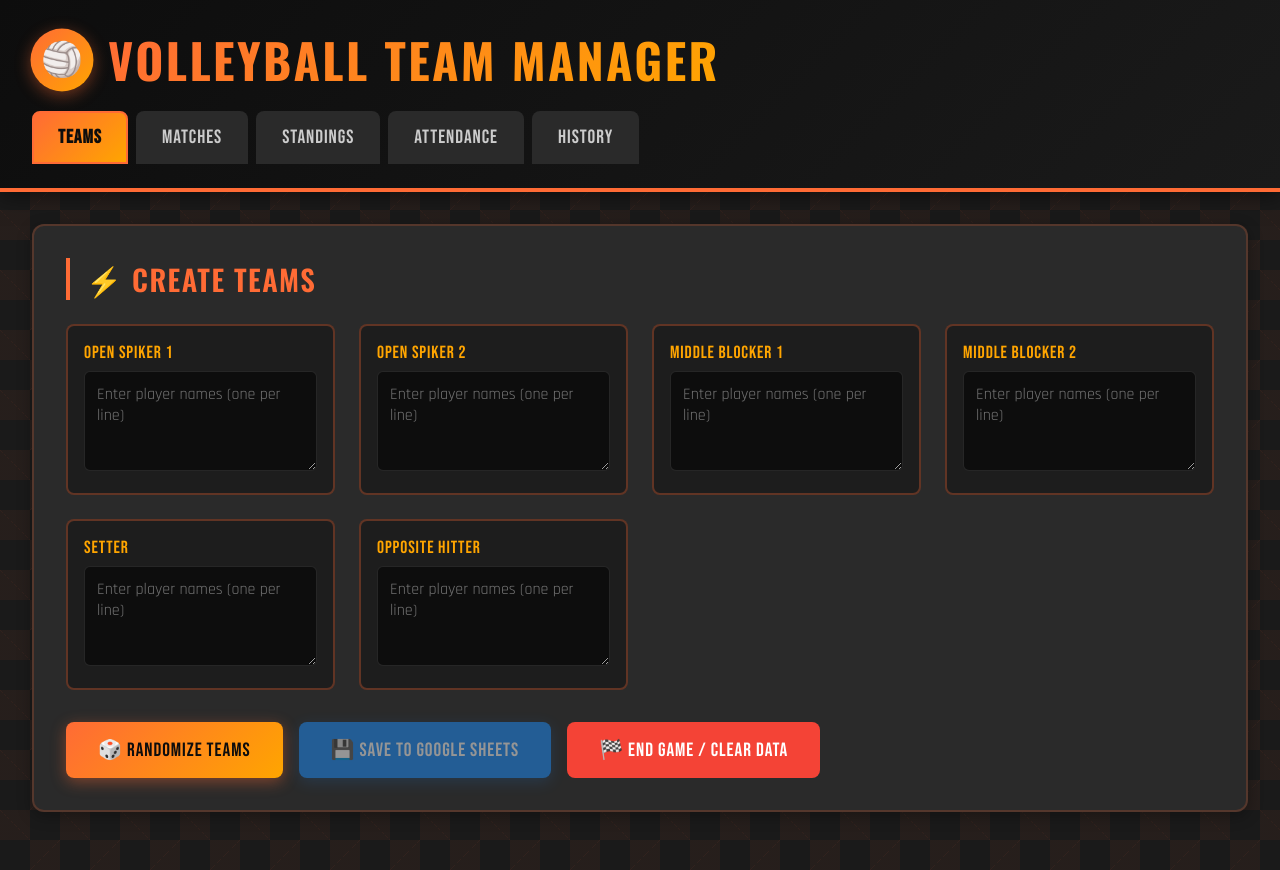
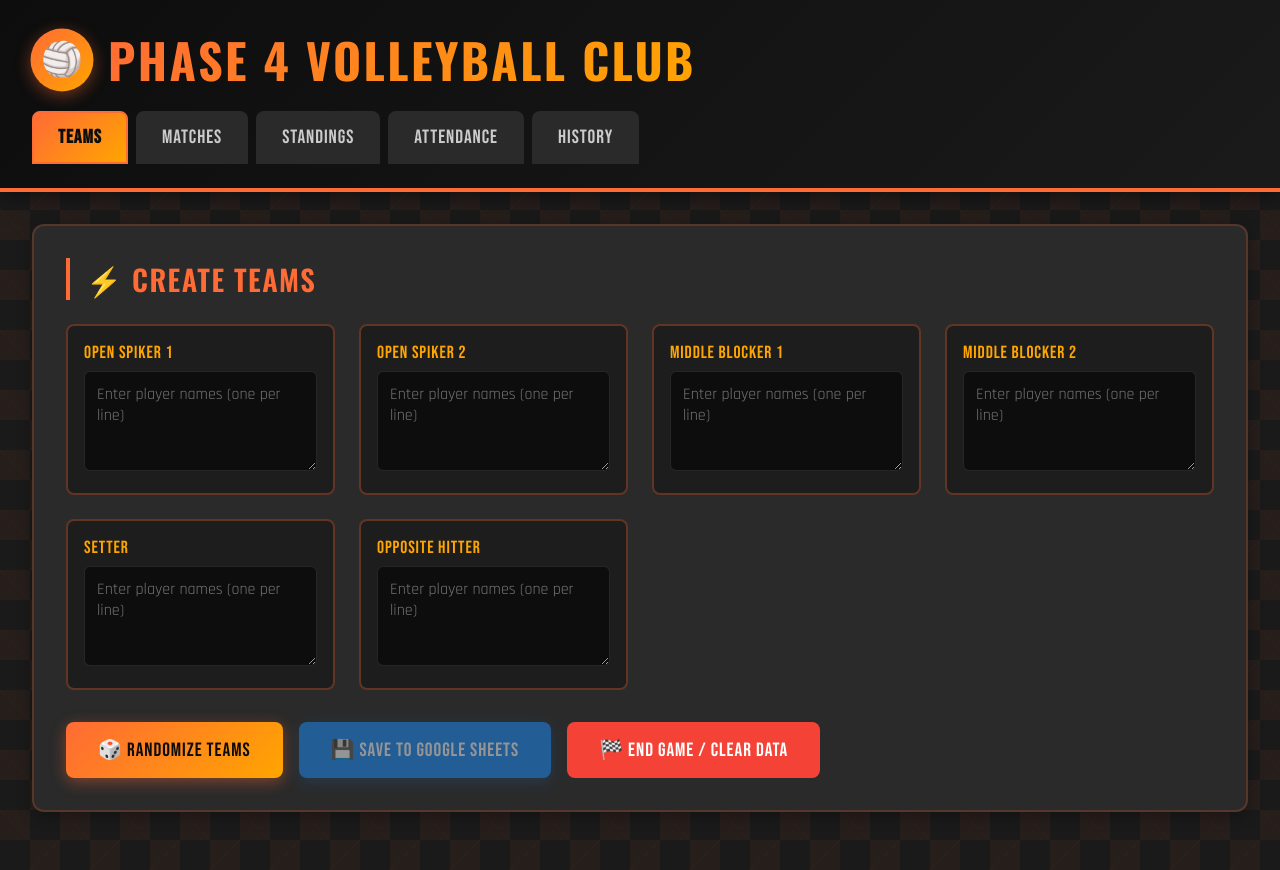
Before and after one commit to nft1025/ph4vballplay, a website: page index.html in a window 1280 px wide. Drawn offline with nearby package versions, Linux system fonts and the light colour scheme.

Commit message:
Update index.html

```diff
--- a/index.html
+++ b/index.html
@@ -847,7 +847,7 @@
             <div class="header-content">
                 <div class="logo">
                     <div class="volleyball-icon">🏐</div>
-                    <h1>Volleyball Team Manager</h1>
+                    <h1>Phase 4 Volleyball Club</h1>
                 </div>
                 <nav class="nav-tabs">
                     <button class="nav-tab active" onclick="switchPage('teams')">Teams</button>
```
